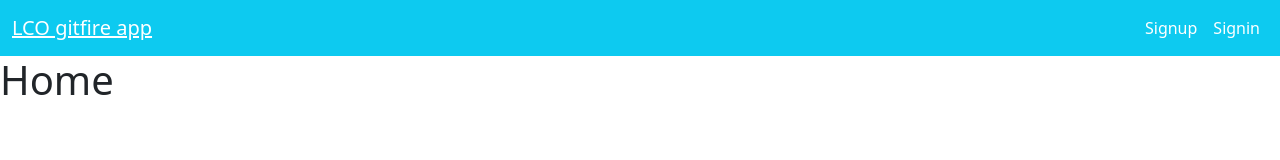
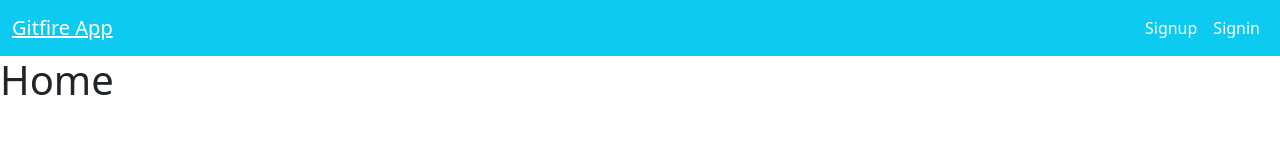
Before and after one commit to rajratan41/LCO-React, a React (Create React App) app in the folder ten-firebase-github-app/: page / in a window 1280 px wide. Shown: the top 160 px of the page. Built offline with nearby package versions, Linux system fonts and the light colour scheme.

Commit message:
change app name

```diff
--- a/ten-firebase-github-app/src/components/Header.js
+++ b/ten-firebase-github-app/src/components/Header.js
@@ -25,7 +25,7 @@ const Header = () => {
     <Navbar color="info" light expand="md">
       <NavbarBrand>
         <Link to="/" className="text-white">
-          LCO gitfire app
+           Gitfire App
         </Link>
       </NavbarBrand>
       <NavbarText className="text-white">
```
